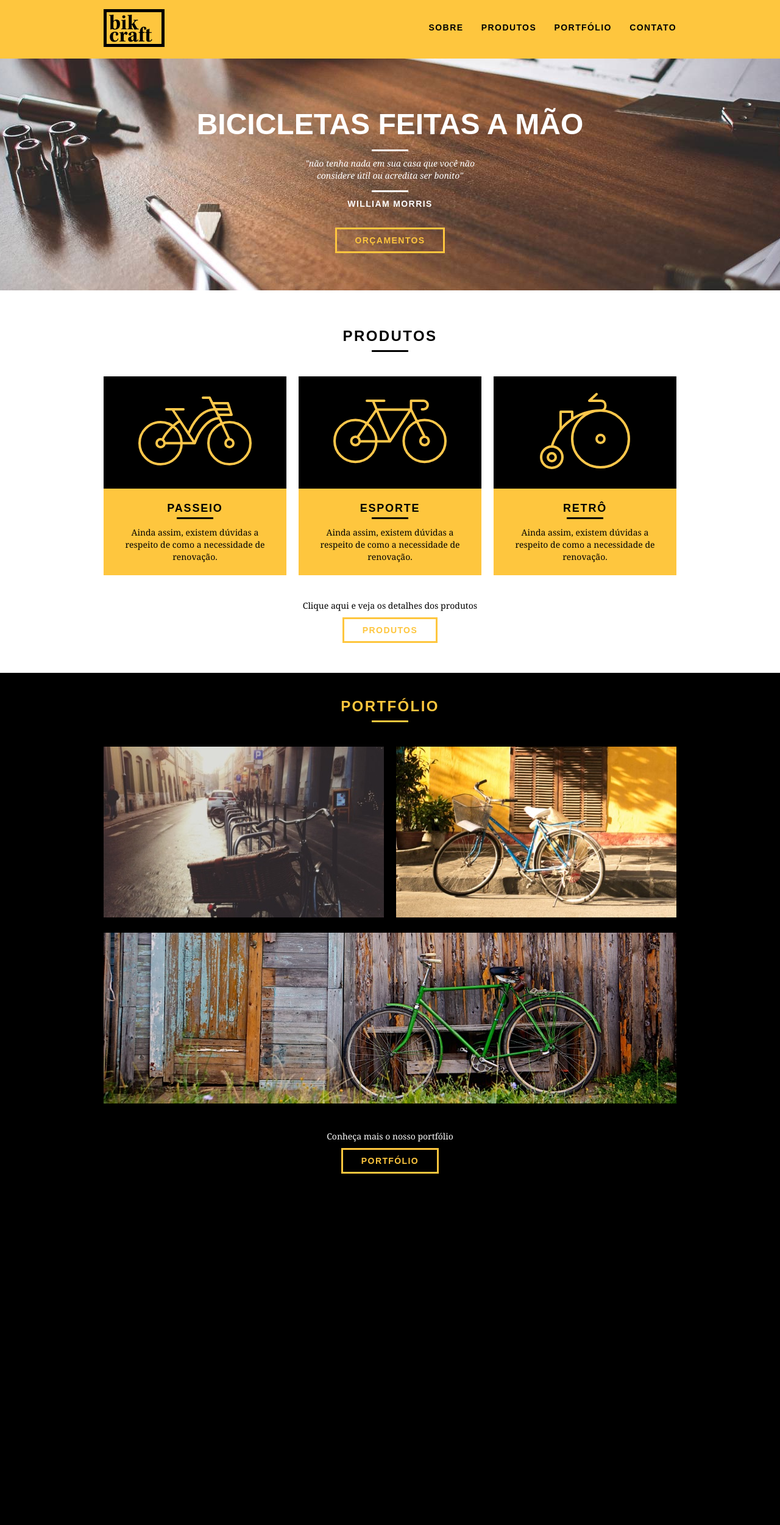
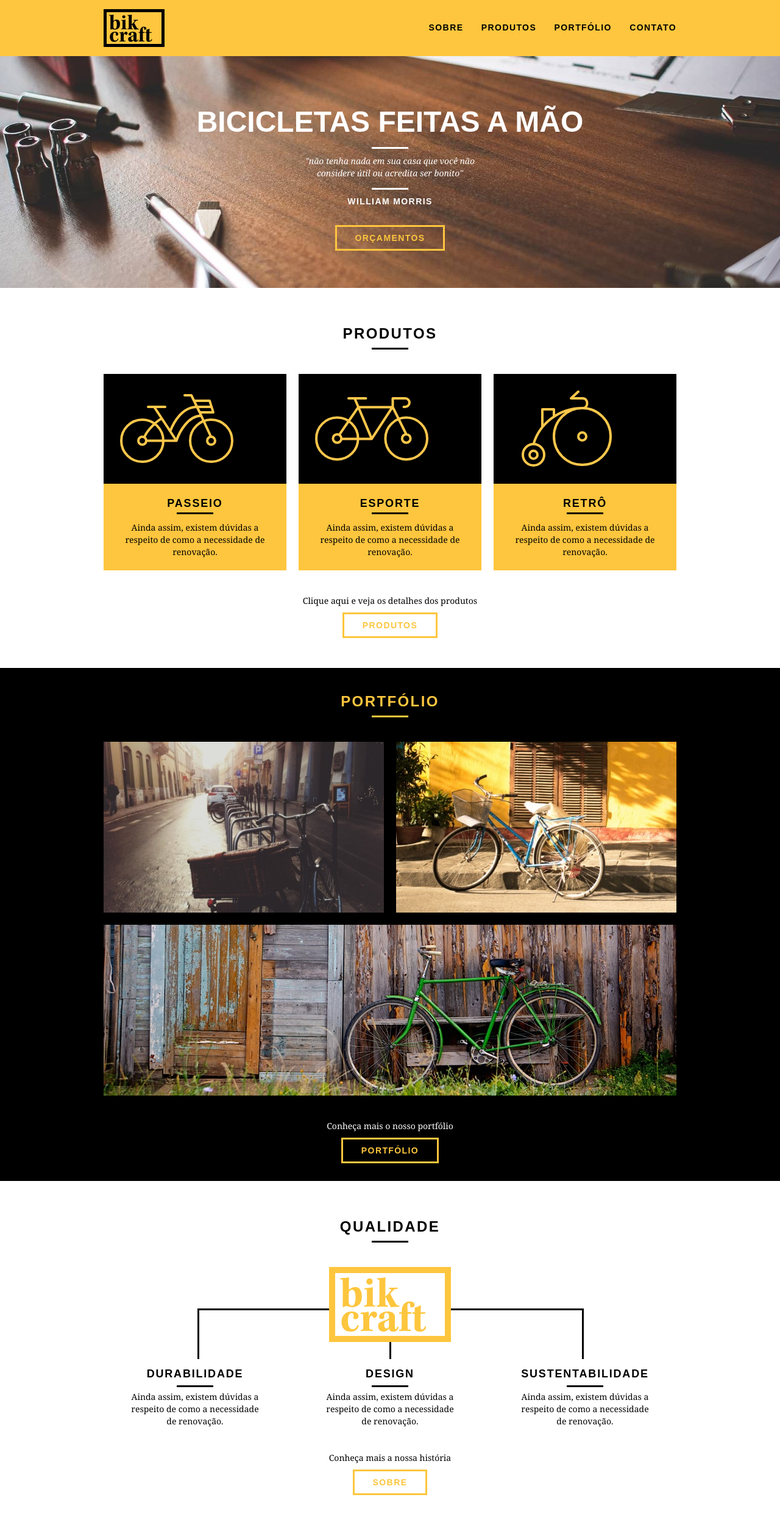
Before and after one commit to patrickvasconcelos/web-bikcraft, a PHP site: page / in a window 1280 px wide. Shown: the whole page at 61% size. Before the commit the page ends 1924 px from the top, so only its background shows below. Run offline with PHP 8.4, Linux system fonts and the light colour scheme.

Commit message:
[NEW] home section qualidade

```diff
--- a/css/style.css
+++ b/css/style.css
@@ -45,6 +45,10 @@ p {
     background: #000000;
     margin: 8px auto;
 }
+
+img {
+    display: block;
+}
 /* Header */
 .header {
     position: fixed;
@@ -82,7 +86,7 @@ p {
     height: 380px;
     background: url("../img/bg.jpg") no-repeat center;
     background-size: cover;
-    margin-top: 96px;
+    margin-top: 92px;
     text-align: center;
     padding-top: 80px;
 }
@@ -186,3 +190,48 @@ p {
 .portfolio .call p {
     color: #ffffff;
 }
+
+.qualidade {
+    padding: 60px 0;
+}
+
+.qualidade::after {
+    content: "";
+    width: 634px;
+    height: 83px;
+    display: block;
+    background: url(../img/linhas.svg) no-repeat center;
+    position: absolute;
+    top: 209px;
+    right: 162px;
+    z-index: -1;
+}
+
+.qualidade img {
+    margin: 0 auto;
+}
+.qualidade_lista {
+    padding-top: 20px;
+}
+
+.qualidade_lista li {
+    text-align: center;
+    padding: 0 40px;
+}
+
+.qualidade_lista li h3 {
+    font-weight: bold;
+    font-size: 18px;
+    line-height: 25px;
+    text-transform: uppercase;
+    letter-spacing: 0.1em;
+    margin-top: 20px;
+}
+.qualidade_lista li h3::after {
+    content: "";
+    display: block;
+    width: 60px;
+    height: 3px;
+    background: #000000;
+    margin: 6px auto;
+}
--- a/index.html
+++ b/index.html
@@ -93,6 +93,29 @@
             </div>
         </div>
     </section>
+
+    <section class="qualidade container">
+        <h2 class="subtitulo">Qualidade</h2>
+        <img src="img/bikcraft-qualidade.svg" alt="Bikcraft">
+        <ul class="qualidade_lista">
+            <li class="grid-1-3">
+                <h3>Durabilidade</h3>
+                <p>Ainda assim, existem dúvidas a respeito de como a necessidade de renovação.</p>
+            </li>
+            <li class="grid-1-3">
+                <h3>Design</h3>
+                <p>Ainda assim, existem dúvidas a respeito de como a necessidade de renovação.</p>
+            </li>
+            <li class="grid-1-3">
+                <h3>Sustentabilidade</h3>
+                <p>Ainda assim, existem dúvidas a respeito de como a necessidade de renovação.</p>
+            </li>
+        </ul>
+        <div class="call">
+            <p>Conheça mais a nossa história</p>
+            <a href="sobre.html" class="btn btn-preto">Sobre</a>
+        </div>
+    </section>
 </body>
 
 </html>
```
